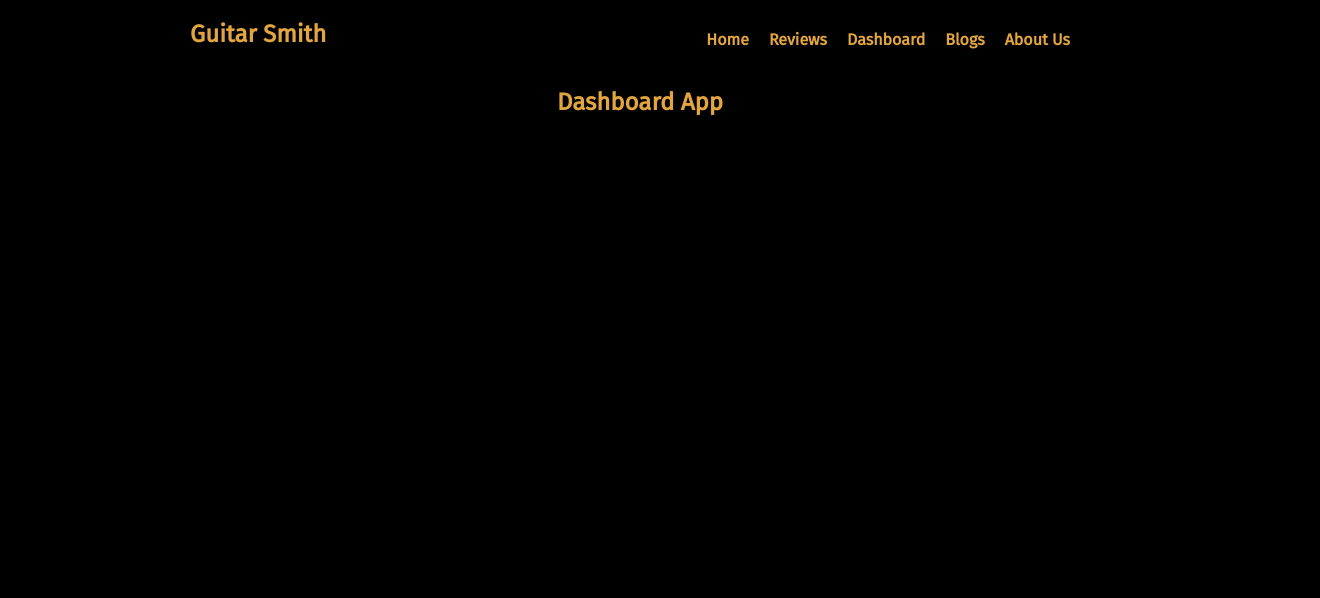
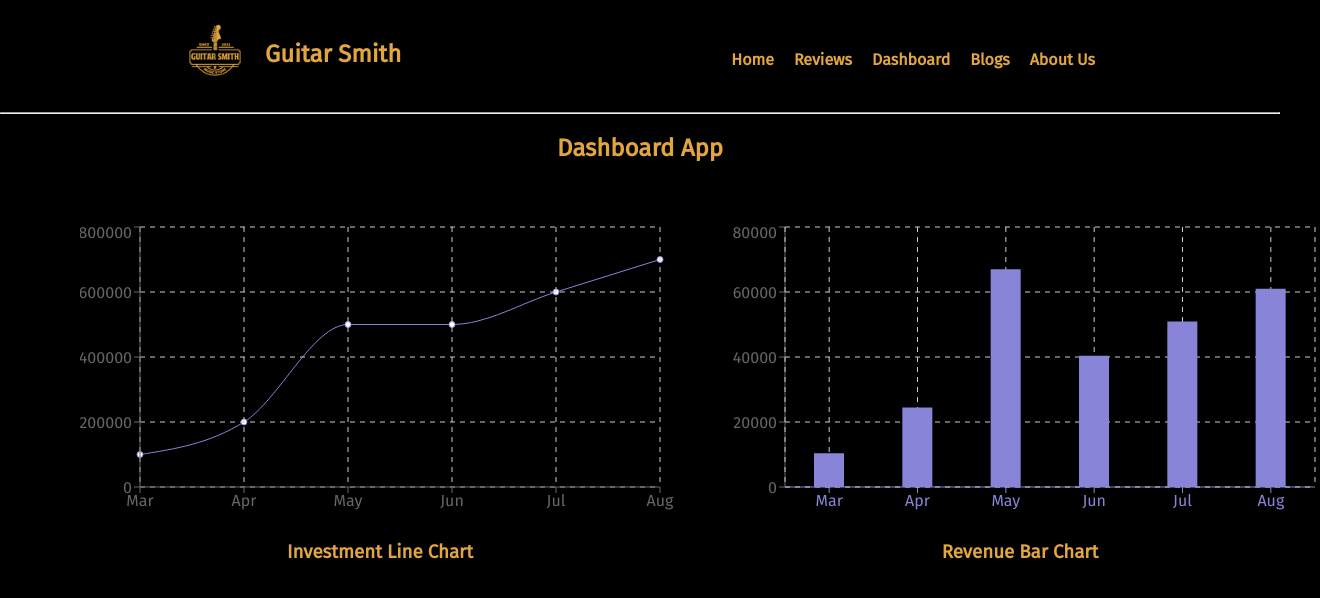
Before and after one commit to n00bNn00b/guitar-smith, a React (Create React App) app: page /dashboard in a window 1280 px wide. Shown: the top 598 px of the page, 1320 px wide, since content can reach past the window. Built offline with nearby package versions, Linux system fonts and the light colour scheme; the HTML template or start-up script is replaced by a standard one.

Commit message:
line chart and bar chart added

```diff
--- a/package.json
+++ b/package.json
@@ -10,6 +10,7 @@
     "react-dom": "^18.0.0",
     "react-router-dom": "6",
     "react-scripts": "5.0.0",
+    "recharts": "^2.1.9",
     "web-vitals": "^2.1.4"
   },
   "scripts": {
--- /dev/null
+++ b/src/components/Dashboard/Dashboard.css
@@ -0,0 +1,12 @@
+.dashboard-chart {
+  margin: 30px;
+  padding: 30px;
+  display: grid;
+  grid-template-columns: repeat(2, 1fr);
+}
+.investment-chart {
+  margin-left: 20px;
+}
+.revenue-chart {
+  margin-left: 40px;
+}
--- a/src/components/Dashboard/Dashboard.js
+++ b/src/components/Dashboard/Dashboard.js
@@ -1,9 +1,89 @@
 import React from "react";
+import {
+  Bar,
+  BarChart,
+  CartesianGrid,
+  Legend,
+  Line,
+  LineChart,
+  ResponsiveContainer,
+  Tooltip,
+  XAxis,
+  YAxis,
+} from "recharts";
+import "./Dashboard.css";
 
 const Dashboard = () => {
+  const data = [
+    {
+      month: "Mar",
+      investment: 100000,
+      sell: 241,
+      revenue: 10401,
+    },
+    {
+      month: "Apr",
+      investment: 200000,
+      sell: 423,
+      revenue: 24500,
+    },
+    {
+      month: "May",
+      investment: 500000,
+      sell: 726,
+      revenue: 67010,
+    },
+    {
+      month: "Jun",
+      investment: 500000,
+      sell: 529,
+      revenue: 40405,
+    },
+    {
+      month: "Jul",
+      investment: 600000,
+      sell: 601,
+      revenue: 50900,
+    },
+    {
+      month: "Aug",
+      investment: 700000,
+      sell: 670,
+      revenue: 61000,
+    },
+  ];
+
   return (
     <div>
       <h2>Dashboard App</h2>
+      <div className="dashboard-chart">
+        <div className="investment-chart">
+          <LineChart
+            width={600}
+            height={300}
+            data={data}
+            margin={{ top: 5, right: 20, bottom: 5, left: 0 }}
+          >
+            <Line type="monotone" dataKey="investment" stroke="#8884d8" />
+            <CartesianGrid stroke="#ccc" strokeDasharray="5 5" />
+            <XAxis dataKey="month" />
+            <YAxis />
+            <Tooltip />
+          </LineChart>
+          <h3>Investment Line Chart</h3>
+        </div>
+
+        <div className="revenue-chart">
+          <BarChart width={600} height={300} data={data}>
+            <XAxis dataKey="month" stroke="#8884d8" />
+            <YAxis />
+            <Tooltip />
+            <CartesianGrid stroke="#ccc" strokeDasharray="5 5" />
+            <Bar dataKey="revenue" fill="#8884d8" barSize={30} />
+          </BarChart>
+          <h3>Revenue Bar Chart</h3>
+        </div>
+      </div>
     </div>
   );
 };
--- a/src/components/Header/Header.css
+++ b/src/components/Header/Header.css
@@ -2,13 +2,21 @@
 div {
   font-family: "Fira Sans", sans-serif;
 }
-
+.logo-text {
+  margin-top: 20px;
+}
+.nav-logo {
+  display: flex;
+}
+.nav-logo img {
+  width: 100px;
+}
 .nav-bar {
   display: flex;
   justify-content: space-around;
 }
 .menu-item {
-  margin-top: 30px;
+  margin-top: 50px;
 }
 .menu-item a {
   color: #e2a53f;
--- a/src/components/Header/Header.js
+++ b/src/components/Header/Header.js
@@ -6,9 +6,15 @@ const Header = () => {
   return (
     <div>
       <nav className="nav-bar">
-        <div>
-          <h2>Guitar Smith</h2>
+        <div className="nav-logo">
+          <div>
+            <img src="logo.png" alt="" />
+          </div>
+          <div className="logo-text">
+            <h2>Guitar Smith</h2>
+          </div>
         </div>
+
         <div className="menu-item">
           <Link to="/home">Home</Link>
           <Link to="/reviews">Reviews</Link>
@@ -17,6 +23,7 @@ const Header = () => {
           <Link to="/about">About Us</Link>
         </div>
       </nav>
+      <hr />
     </div>
   );
 };
```
Also changed, not shown: public/logo.png (added), 1 other file (tests, documents, lock files or other folders).
